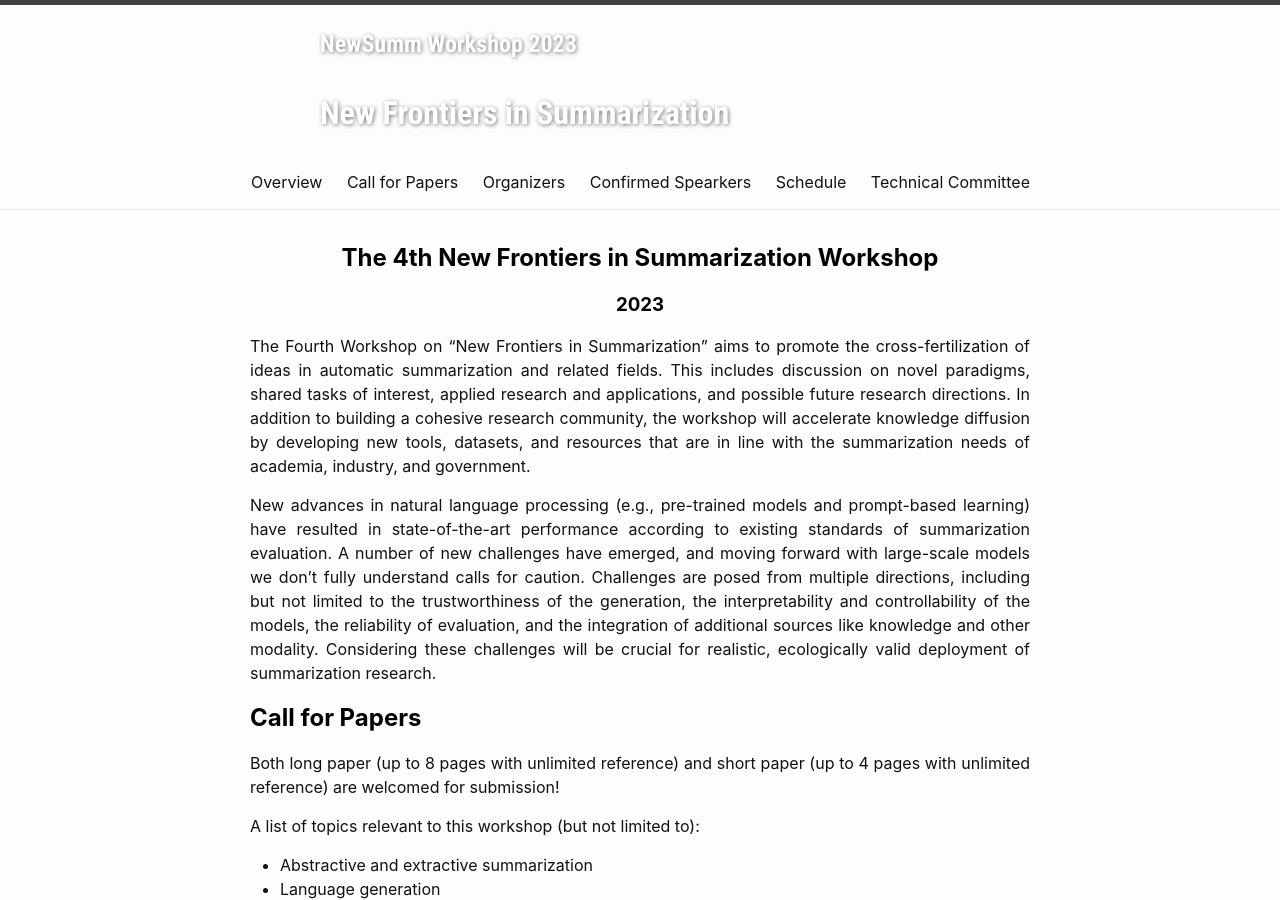
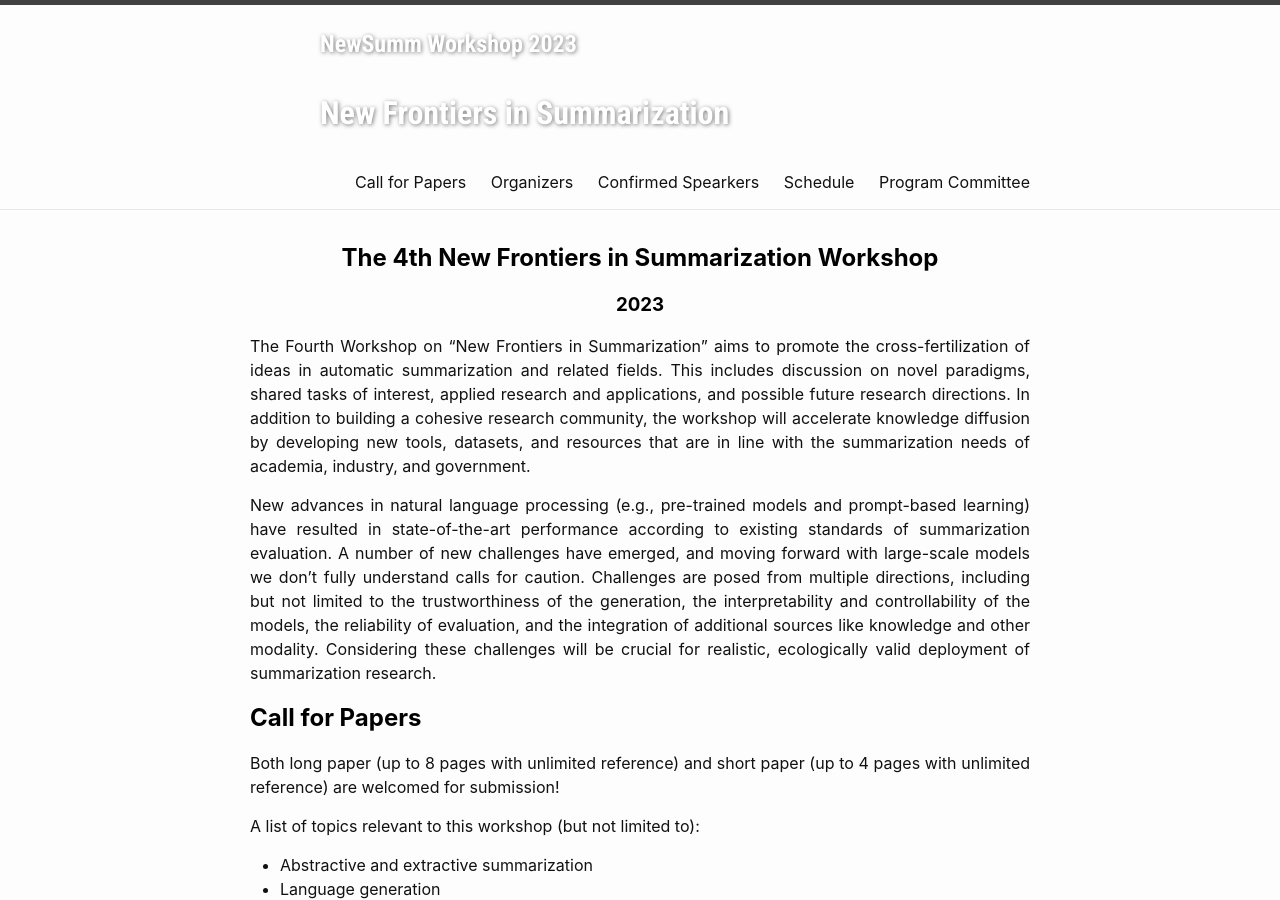
Before and after one commit to newsumm/2025, a Jekyll site: the page built from index.md, in a window 1280 px wide and 900 px high. Built offline with Jekyll 4.4.1, drawn with Linux system fonts in a browser that asks for light colours.

Commit message:
change tabs

```diff
--- a/_config.yml
+++ b/_config.yml
@@ -7,12 +7,11 @@ description: > # this means to ignore newlines until "show_excerpts:"
 
 # Customized links for main menu
 header_menu:
-  Overview:
   Call for Papers:
   Organizers:
   Confirmed Spearkers:
   Schedule:
-  Technical Committee:
+  Program Committee:
 
 show_excerpts: false # set to true to show excerpts on the homepage
 
```
